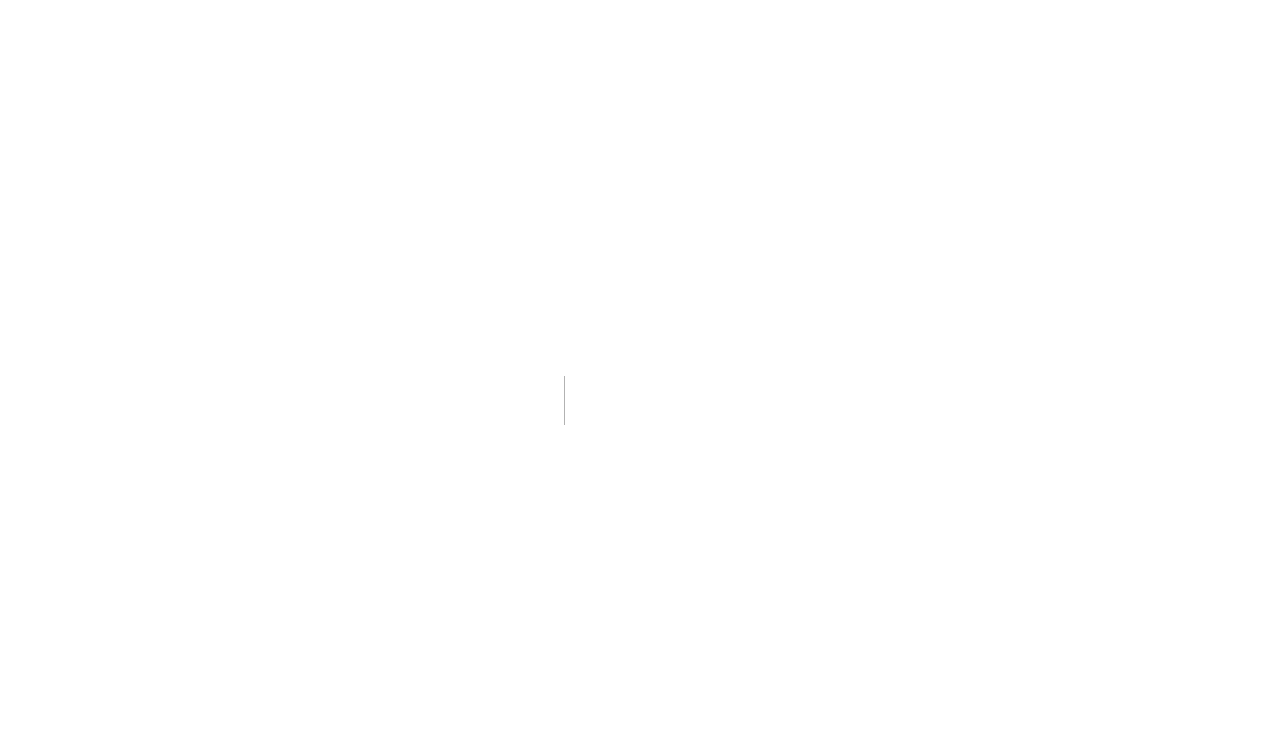
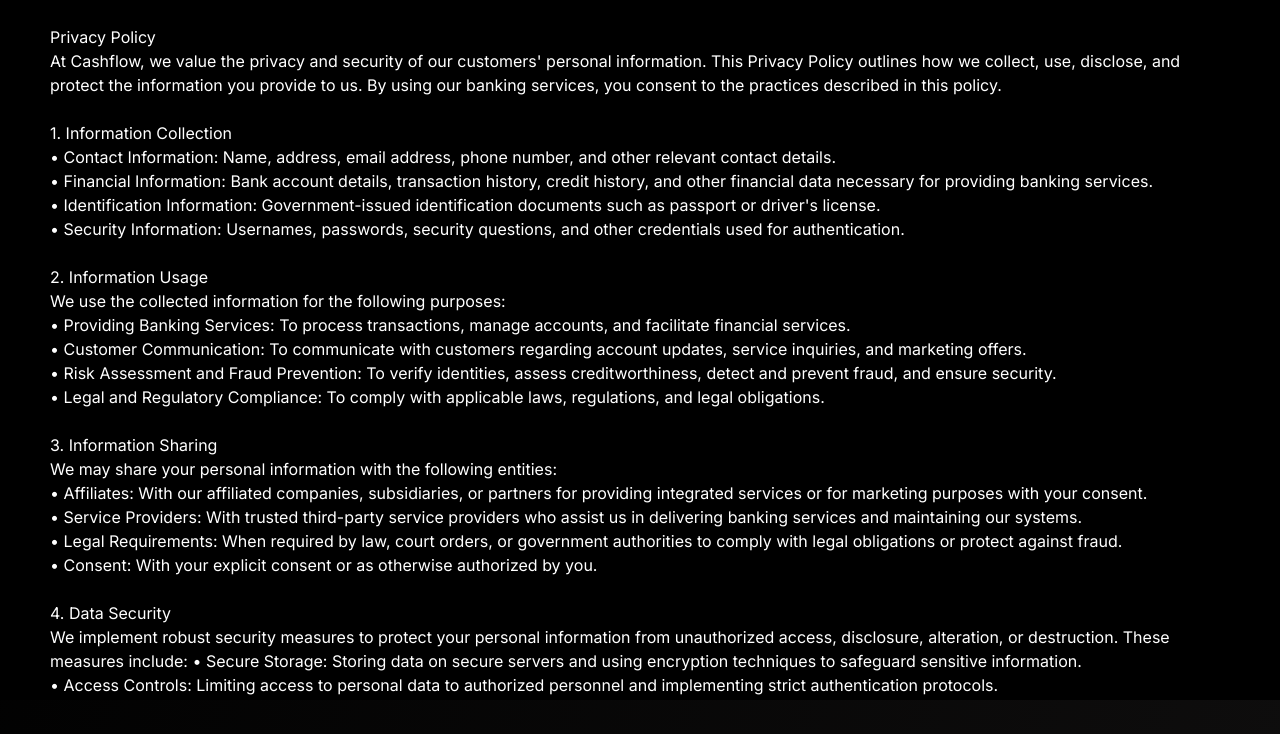
Before and after one commit to humamchoudhary/cashflow-web, a Next.js app: page /customer in a window 1280 px wide. Before the commit this address had no page. Shown: the top 734 px of the page. Built offline with nearby package versions, Linux system fonts and the light colour scheme.

Commit message:
questions update

```diff
--- a/src/Components/HomePage/Card.jsx
+++ b/src/Components/HomePage/Card.jsx
@@ -95,10 +95,6 @@
           clickable={true}
         />
       ))}
-      <div className=" bg-gray-300 bg-opacity-20 hover:bg-opacity-30 duration-300 hover:cursor-pointer flex flex-col w-[314px] h-[181px] rounded-2xl py-5 px-8  justify-center items-center">
-        <AiOutlinePlus className="text-5xl text-white" />
-        <p>Add a Card</p>
-      </div>
     </div>
   );
 }
--- a/src/Components/HomePage/TransferMenu.jsx
+++ b/src/Components/HomePage/TransferMenu.jsx
@@ -5,6 +5,7 @@
   const [selectedReason, setSelectedReason] = useState("");
   const [transaction, setTransaction] = useState({});
   const [error, setError] = useState(false);
+  const [saving, setSaving] = useState(false);
 
   const handleSelectChange = (event) => {
     setSelectedOption(event.target.value);
@@ -59,7 +60,11 @@
         if (ret.success) {
           onClose();
         } else {
+          if (ret.saving_check) {
+            setSaving(true);
+          } else {
             setError(true);
+          }
         }
       }
     } catch (e) {
@@ -68,6 +73,15 @@
   }
   return (
     <div className="fixed top-0 left-0 right-0 bottom-0 flex justify-center items-center">
+      {saving ? (
+        <SavingsMenu
+          username={username}
+          closeSaving={() => {
+            setSaving(false);
+          }}
+        />
+      ) : (
+        <div>
           <div
             className="fixed top-0 left-0 right-0 bottom-0 z-10 bg-accent opacity-50"
             onClick={() => {
@@ -83,7 +97,9 @@
             </p>
             <h2 className="text-xl font-bold">Transfer Money</h2>
             {error && (
-          <p className="text-red-500">An error occurred. Please try again.</p>
+              <p className="text-red-500">
+                An error occurred. Please try again.
+              </p>
             )}
             <form action="" className="flex flex-col gap-5">
               <div>
@@ -108,7 +124,9 @@
                 type="name"
                 name="acNo"
                 placeholder={
-              selectedOption == "cashflow" ? "Holder's Name" : "Account Number"
+                  selectedOption == "cashflow"
+                    ? "Holder's Name"
+                    : "Account Number"
                 }
                 value={transaction.destination}
                 onChange={(e) => {
@@ -173,10 +191,100 @@
             </form>
           </div>
         </div>
+      )}
+    </div>
   );
 };
 
 export default TransferScreen;
+
+function SavingsMenu({ username, closeSaving }) {
+  const [amount, setAmount] = useState();
+  const [error, setError] = useState(false);
+  const [text, setText] = useState();
+  async function handleFormSubmit(event) {
+    event.preventDefault();
+
+    const updatedTransaction = {
+      amount: amount,
+      username: username,
+      text: text,
+    };
+    try {
+      const response = await fetch(`${URL}/open_savings`, {
+        method: "POST",
+        headers: {
+          "Content-Type": "application/json",
+        },
+        body: JSON.stringify(updatedTransaction),
+      });
+
+      if (response.ok) {
+        const ret = await response.json();
+        console.log(ret);
+        if (ret.success) {
+          closeSaving();
+        }
+      }
+    } catch (e) {
+      setError(true);
+    }
+  }
+  return (
+    <div className="fixed top-0 left-0 right-0 bottom-0 flex justify-center items-center">
+      <div
+        className="fixed top-0 left-0 right-0 bottom-0 z-20 bg-accent opacity-50"
+        onClick={() => {
+          onClose();
+        }}
+      ></div>
+      <div className=" p-5 rounded-lg flex flex-col gap-10 justify-between items-center z-20 bg-accent py-8 px-11  relative">
+        <p
+          className=" absolute right-0 text-xl font-extrabold hover:cursor-pointer hover:text-gray-400 duration-150"
+          onClick={() => closeSaving()}
+        >
+          X
+        </p>
+        <h2 className="text-xl font-bold">Transfer Money</h2>
+
+        <form action="" className="flex flex-col gap-5">
+          <input
+            required
+            type="text"
+            name="text"
+            placeholder="Enter detailed reason to unlock savings"
+            value={text}
+            onChange={(e) => {
+              setText(e.target.value);
+            }}
+            className={`px-8 py-4 rounded-md text-white bg-bg border focus:border-cta focus:outline-none focus:text-cta `}
+            style={{ width: 350 }}
+          ></input>
+          <input
+            required
+            type="number"
+            name="ammount"
+            placeholder="Amount"
+            value={amount}
+            onChange={(e) => {
+              setAmount(e.target.value);
+            }}
+            className={`px-8 py-4 rounded-md text-white bg-bg border focus:border-cta focus:outline-none focus:text-cta`}
+            style={{ width: 350 }}
+          ></input>
+
+          <button
+            onClick={handleFormSubmit}
+            type="submit"
+            className="px-8 py-2 bg-grad rounded-md text-white text-lg"
+          >
+            Send
+          </button>
+        </form>
+      </div>
+    </div>
+  );
+}
 
 // position: fixed;
 // top: 0;
--- a/src/pages/_app.js
+++ b/src/pages/_app.js
@@ -2,8 +2,7 @@
 import { Inter } from "next/font/google";
 import { Provider } from "react-redux";
 import store from "../data/user";
-// export const URL = "http://192.168.8.128:5000";
-export const URL = "http://192.168.8.128:5000";
+export const URL = "http://192.168.161.249:5000";
 
 const inter = Inter({ subsets: ["latin"], variable: "--font-inter" });
 
--- /dev/null
+++ b/src/pages/customer.js
@@ -0,0 +1,114 @@
+import Head from 'next/head';
+
+const Privacy = () => {
+  return (
+    <>
+    <Head>
+      <title>
+        <span style={{ fontWeight: "bold", fontSize: 30, textAlign:'center' }}>Privacy Policy</span>
+      </title>
+    </Head>
+
+      <div style={{
+
+        paddingLeft: '50px',
+        paddingRight:'50px',
+        paddingTop:'25px',
+        backgroundColor: 'black',
+        overflow: 'auto',
+        maxHeight: '700px',
+
+      }}>
+        <h1>Privacy Policy</h1>
+        <p>
+          At Cashflow, we value the privacy and security of our customers' personal information.
+          This Privacy Policy outlines how we collect, use, disclose, and protect the information
+          you provide to us. By using our banking services, you consent to the practices described
+          in this policy.
+        </p>
+
+        <h2><br />1. Information Collection</h2>
+        <p>
+        •	Contact Information: Name, address, email address, phone number, and other relevant
+          contact details.<br />
+        •	Financial Information: Bank account details, transaction history, credit history,
+          and other financial data necessary for providing banking services.<br />
+        •	Identification Information: Government-issued identification documents such as
+          passport or driver's license.<br />
+        •	Security Information: Usernames, passwords, security questions, and other credentials
+          used for authentication.<br />
+
+        </p>
+
+        <h2><br />2. Information Usage</h2>
+        <p>
+        We use the collected information for the following purposes:<br />
+        •	Providing Banking  Services: To process transactions, manage accounts, and
+          facilitate financial services.<br />
+        •	Customer Communication: To communicate with customers regarding account updates,
+          service inquiries, and marketing offers.<br />
+        •	Risk Assessment and Fraud Prevention: To verify identities, assess creditworthiness,
+          detect and prevent fraud, and ensure security.<br />
+        •	Legal and Regulatory Compliance: To comply with applicable laws, regulations,
+          and legal obligations.<br />
+        </p>
+
+        <h2><br />3. Information Sharing</h2>
+        <p>
+        We may share your personal information with the following entities:<br />
+        •	Affiliates: With our affiliated companies, subsidiaries, or partners for
+          providing integrated services or for marketing purposes with your consent.<br />
+        •	Service Providers: With trusted third-party service providers who assist
+          us in delivering banking services and maintaining our systems.<br />
+        •	Legal Requirements: When required by law, court orders, or government
+          authorities to comply with legal obligations or protect against fraud.<br />
+        •	Consent: With your explicit consent or as otherwise authorized by you.<br />
+
+        </p>
+
+        <h2><br />4. Data Security</h2>
+        <p>
+          We implement robust security measures to protect your personal information
+          from unauthorized access, disclosure, alteration, or destruction. These measures include:
+          •	Secure Storage: Storing data on secure servers and using encryption techniques to
+            safeguard sensitive information.<br />
+          •	Access Controls: Limiting access to personal data to authorized personnel and
+            implementing strict authentication protocols.<br />
+          •	Regular Audits: Conducting security assessments and audits to identify
+            and address potential vulnerabilities.<br />
+
+        </p>
+
+        <h2><br />5. Your Choices and Rights</h2>
+        <p>
+        You have the following choices and rights regarding your personal information:<br />
+        •	Access and Update: You may review, update, or correct your personal information
+          through our online banking portal or by contacting our customer support.<br />
+        •	Marketing Communications: You can optout of receiving marketing communications by
+          following the instructions provided in our communications.<br />
+        •	Data Retention: We retain your personal information for as long as necessary to
+          fulfill the purposes outlined in this Privacy Policy, unless a longer retention
+          period is required by law.<br />
+
+        </p>
+
+        <h2><br />6. Changes to Privacy Policy</h2>
+        <p>
+        We may update this Privacy Policy from time to time. We encourage you to review the latest
+        version on our website. By continuing to use our services, you accept any revised privacy terms.<br />
+        </p>
+
+        <h2><br />7. Contact Us</h2>
+        <p>
+        If you have any questions, concerns, or requests regarding this Privacy Policy or the handling
+        of your personal information, please contact our customer support or privacy officer.<br />
+        </p>
+
+        <h3><br />Effective Date: [06/01/2023]</h3>
+        {/* Add more sections and content as needed */}
+      </div>
+    </>
+  );
+};
+
+export default Privacy;
--- a/src/pages/signup.jsx
+++ b/src/pages/signup.jsx
@@ -2,6 +2,7 @@
 import React, { useState } from "react";
 import { useRouter } from "next/router";
 import { URL } from "../pages/_app";
+
 
 export default function Signup() {
   const router = useRouter();
```
Also changed, not shown: package.json (+5 -2 lines), 1 other file (tests, documents, lock files or other folders). Lines whose indentation alone changed are shown as unchanged.
